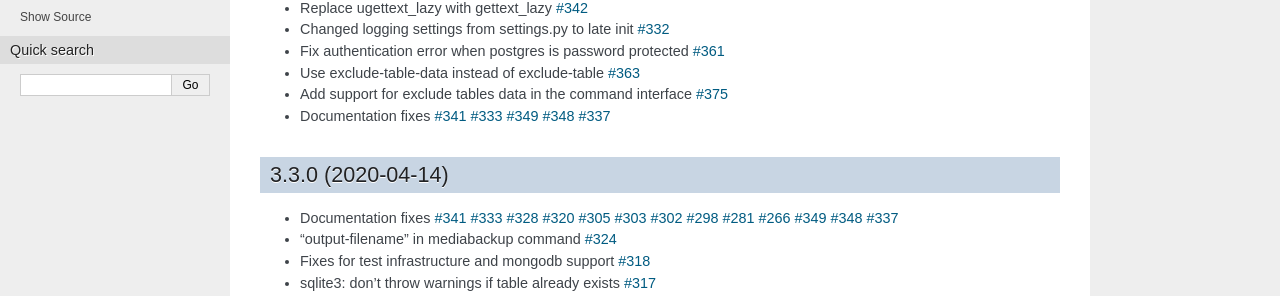
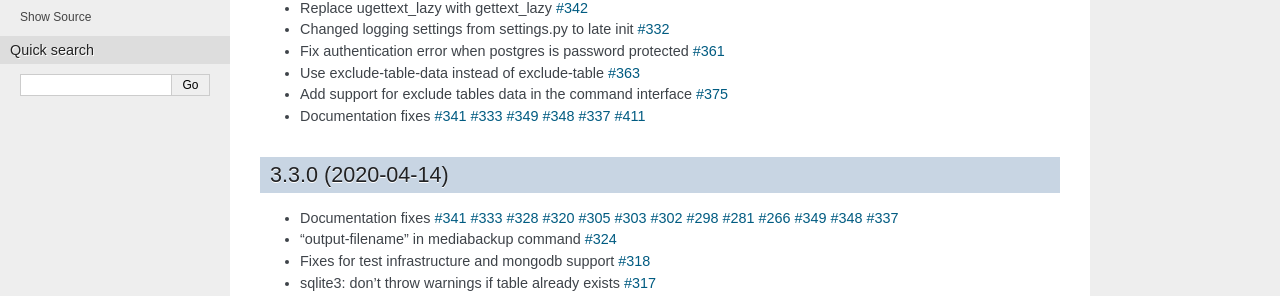
Before and after one commit to jazzband/django-dbbackup, a Sphinx documentation site: the page built from docs/changelog.rst, in a window 1280 px wide. Shown: the part 264-560 px from the top of the page. Built offline with Sphinx 7.4.7, drawn with Linux system fonts in a browser that asks for light colours.

Commit message:
Update changelog

```diff
--- a/docs/changelog.rst
+++ b/docs/changelog.rst
@@ -13,7 +13,7 @@
 * Fix authentication error when postgres is password protected `#361`_
 * Use exclude-table-data instead of exclude-table `#363`_
 * Add support for exclude tables data in the command interface `#375`_
-* Documentation fixes `#341`_ `#333`_ `#349`_ `#348`_ `#337`_
+* Documentation fixes `#341`_ `#333`_ `#349`_ `#348`_ `#337`_ `#411`_
 
 
 3.3.0 (2020-04-14)
@@ -58,3 +58,4 @@
 .. _`#408`: https://github.com/django-dbbackup/django-dbbackup/pull/408
 .. _`#371`: https://github.com/django-dbbackup/django-dbbackup/pull/371
 .. _`#379`: https://github.com/django-dbbackup/django-dbbackup/pull/379
+.. _`#411`: https://github.com/django-dbbackup/django-dbbackup/pull/411
```
